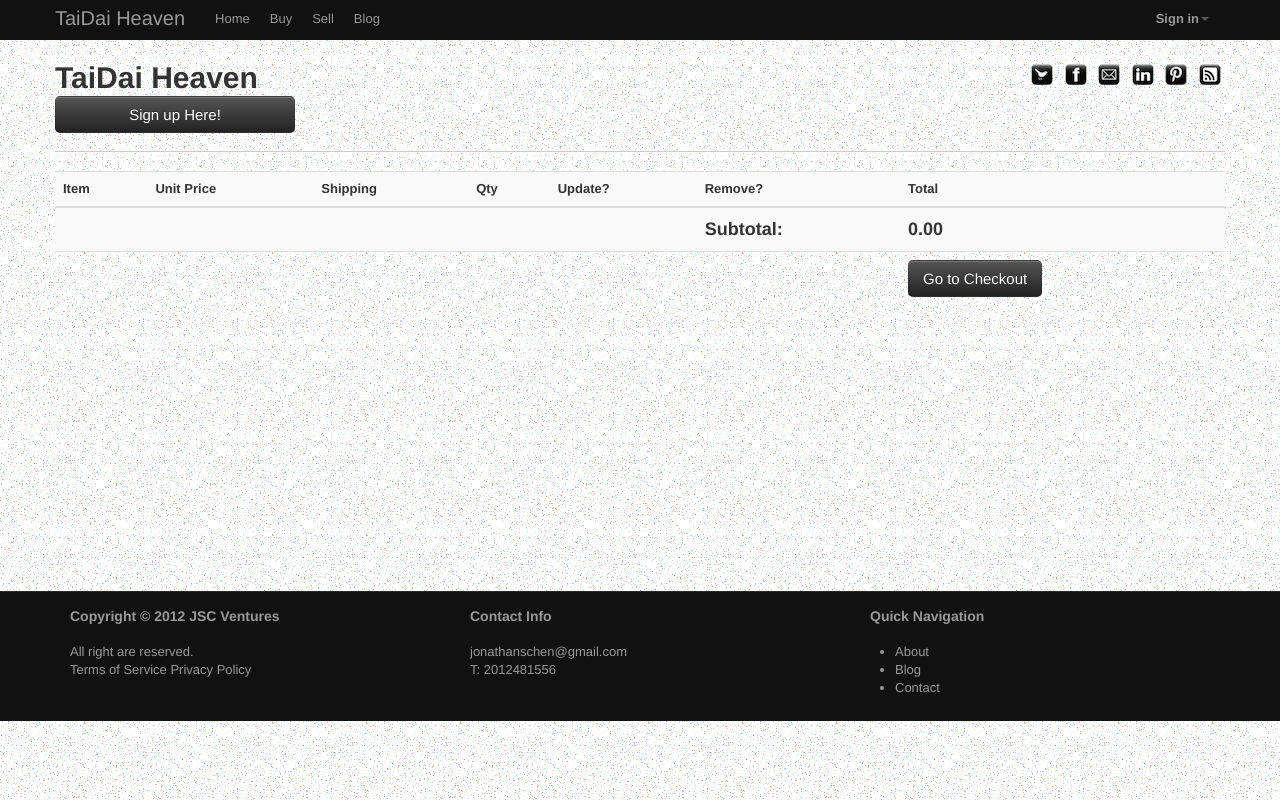
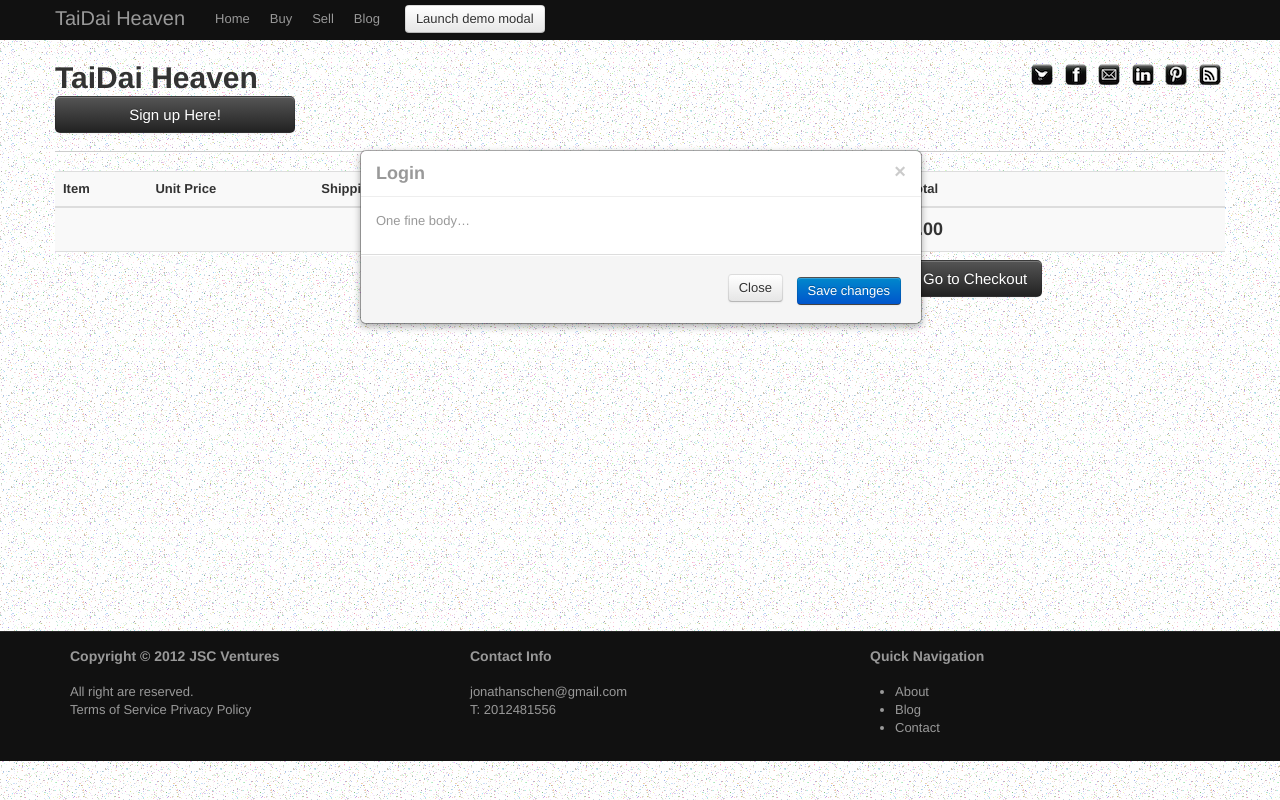
Before and after one commit to jonathanschen/smc, a Django app: page /cart/ in a window 1280 px wide. Run offline with Django 3.2, Linux system fonts and the light colour scheme; data that the repository does not hold is empty; parts of the project's set-up code (start-up, migrations or seed data) failed here and were passed over; some libraries are stand-ins or nearby versions.

Commit message:
first comm

```diff
--- a/ecommerce/store/static/css/style.css
+++ b/ecommerce/store/static/css/style.css
@@ -33,19 +33,24 @@ div.thumbnail {
 }
 
 
-#thanks, #blog, #homepage, #my_purchases, #settings_complete {
+#homepage {
 
 	min-height:325px;
 }
 
-#login, #my_store,  #my_orders, #sure {
+#my_purchases{
 
-	min-height:350px;
+	min-height:425px;
 }
 
-#cart, #complete, #registration, #sell, #success, #activate {
+#my_store, #settings_complete, #my_orders, #sure, #thanks, #blog, #login, #complete, #registration, #sell, #success, #activate {
 
-	min-height:400px;
+	min-height:440px;
+}
+
+#cart{
+
+	min-height:440px;
 }
 
 
--- a/ecommerce/templates/base.html
+++ b/ecommerce/templates/base.html
@@ -60,21 +60,32 @@
 			</li>
 		</ul>
 		{% if not user.is_authenticated %}
-			<ul class="nav pull-right">
-				<li id="login_menu" class="dropdown">
+			<!--<ul class="nav pull-right">-->
+				<!-- Button to trigger modal -->
+				<a href="#myModal" role="button" class="btn" data-toggle="modal">Launch demo modal</a>
+				<!-- Modal -->
+				<div class="modal" id="myModal" tabindex="-1" role="dialog" aria-labelledby="myModalLabel" aria-hidden="true">
+				  <div class="modal-header">
+				    <button type="button" class="close" data-dismiss="modal" aria-hidden="true">×</button>
+				    <h3 id="myModalLabel">Login</h3>
+				  </div>
+				  <div class="modal-body">
+				    <p>One fine body…</p>
+				  </div>
+				  <div class="modal-footer">
+				    <button class="btn" data-dismiss="modal" aria-hidden="true">Close</button>
+				    <button class="btn btn-primary">Save changes</button>
+				  </div>
+				</div>
+
+
+
+<!--				<li id="login_menu" class="dropdown">
 					<a class="dropdown-toggle" data-toggle="dropdown" href="/accounts/login/"
 					style="padding-right: 16px;height:100%"><strong>Sign in</strong><span
 					class="caret" /></a>
-					<ul class="dropdown-menu dropdown-form">
-						<li>
-							<form action="/accounts/login/" method="post">{% csrf_token %}
-								{{ form.as_table}}
-								<button type="submit" class="btn btn-secondary">Submit</button>
-							</form>
-						</li>
-					</ul>
 				</li>
-			</ul>
+			</ul>-->
 		{% else %}
 			<ul class="nav pull-right">
 				<li><a href="{% url ecommerce.cart.views.show_cart %}">Cart</a></li>
```
Also changed, not shown: ecommerce/settings.py (+14 -15 lines), 2 other files.
